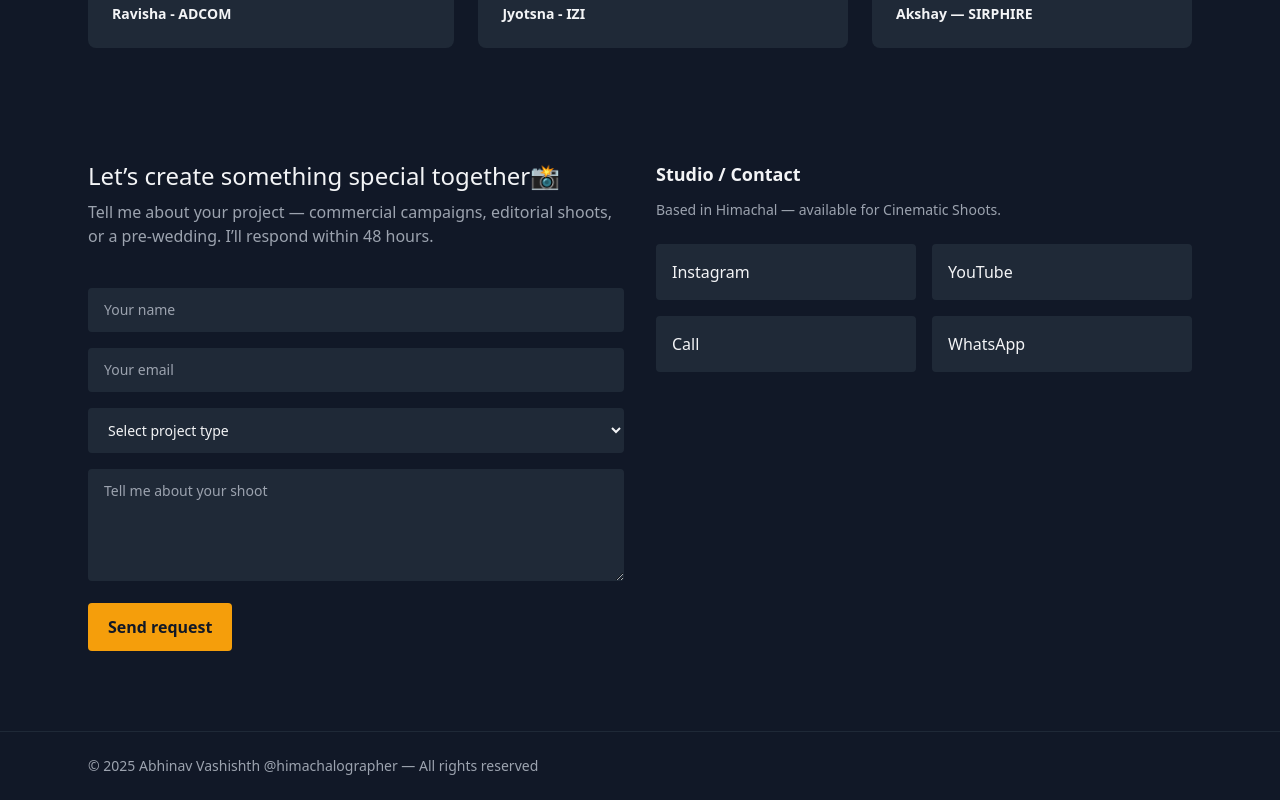
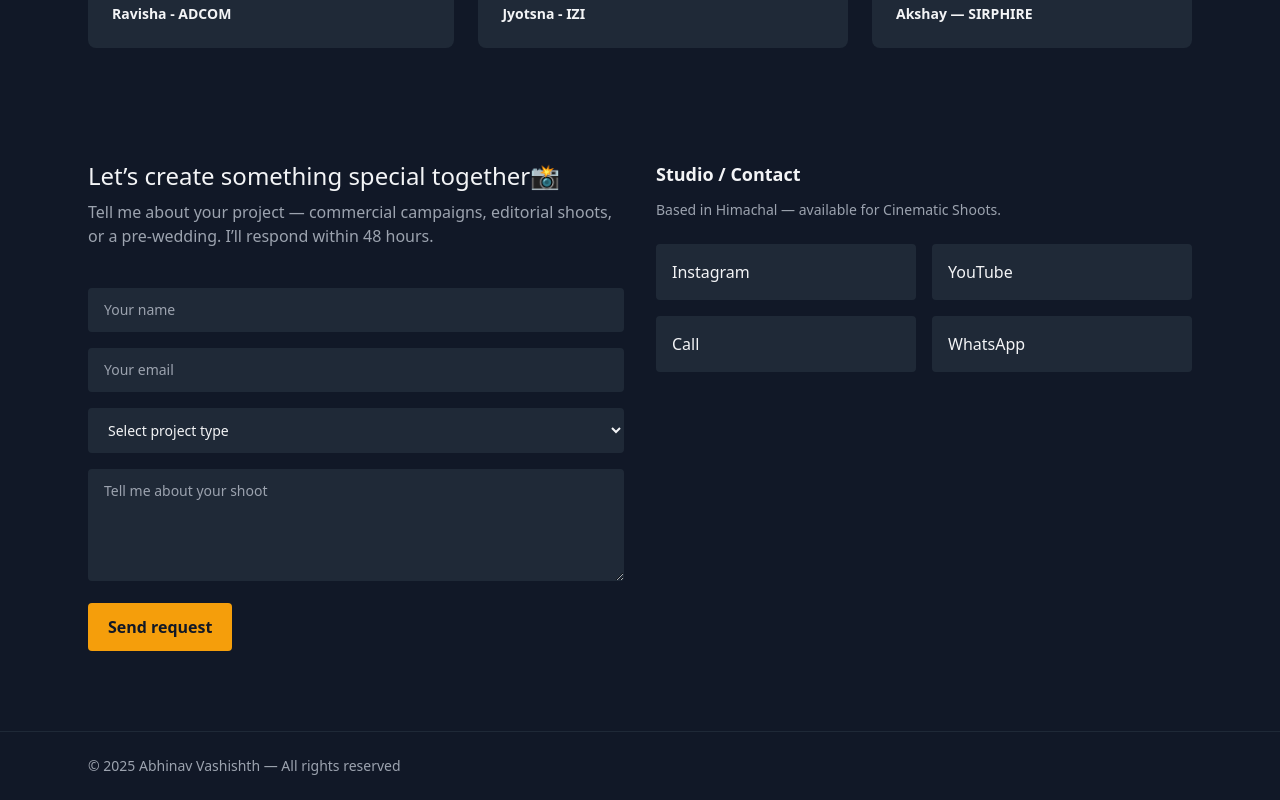
Before and after one commit to aigwotts1/Photography-Portfolio, a React (Vite) app in the folder photographer-portfolio/: page / in a window 1280 px wide. Shown: the part 2999-3799 px from the top of the page. Built offline with nearby package versions, Linux system fonts and the light colour scheme.

Commit message:
Final Prod Deploy

```diff
--- a/photographer-portfolio/src/PhotographyPortfolio.jsx
+++ b/photographer-portfolio/src/PhotographyPortfolio.jsx
@@ -478,7 +478,7 @@ function encode(data) {
       {/* FOOTER */}
       <footer className="border-t border-gray-800 mt-8">
         <div className="max-w-6xl mx-auto px-6 py-6 flex flex-col md:flex-row items-center justify-between text-sm text-gray-400">
-          <div>© {new Date().getFullYear()} Abhinav Vashishth @himachalographer — All rights reserved</div>
+          <div>© {new Date().getFullYear()} Abhinav Vashishth — All rights reserved</div>
         </div>
       </footer>
 
```
